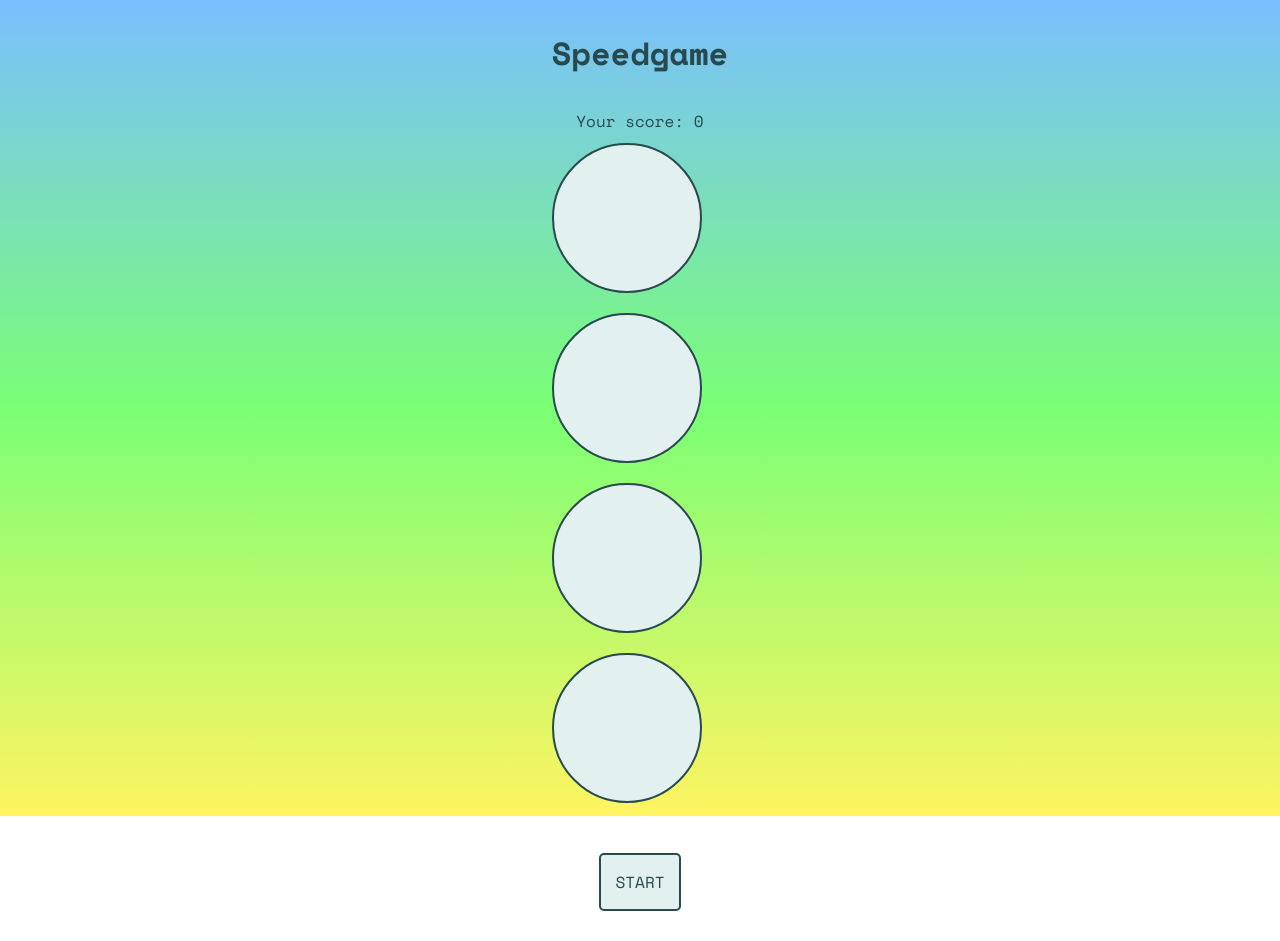
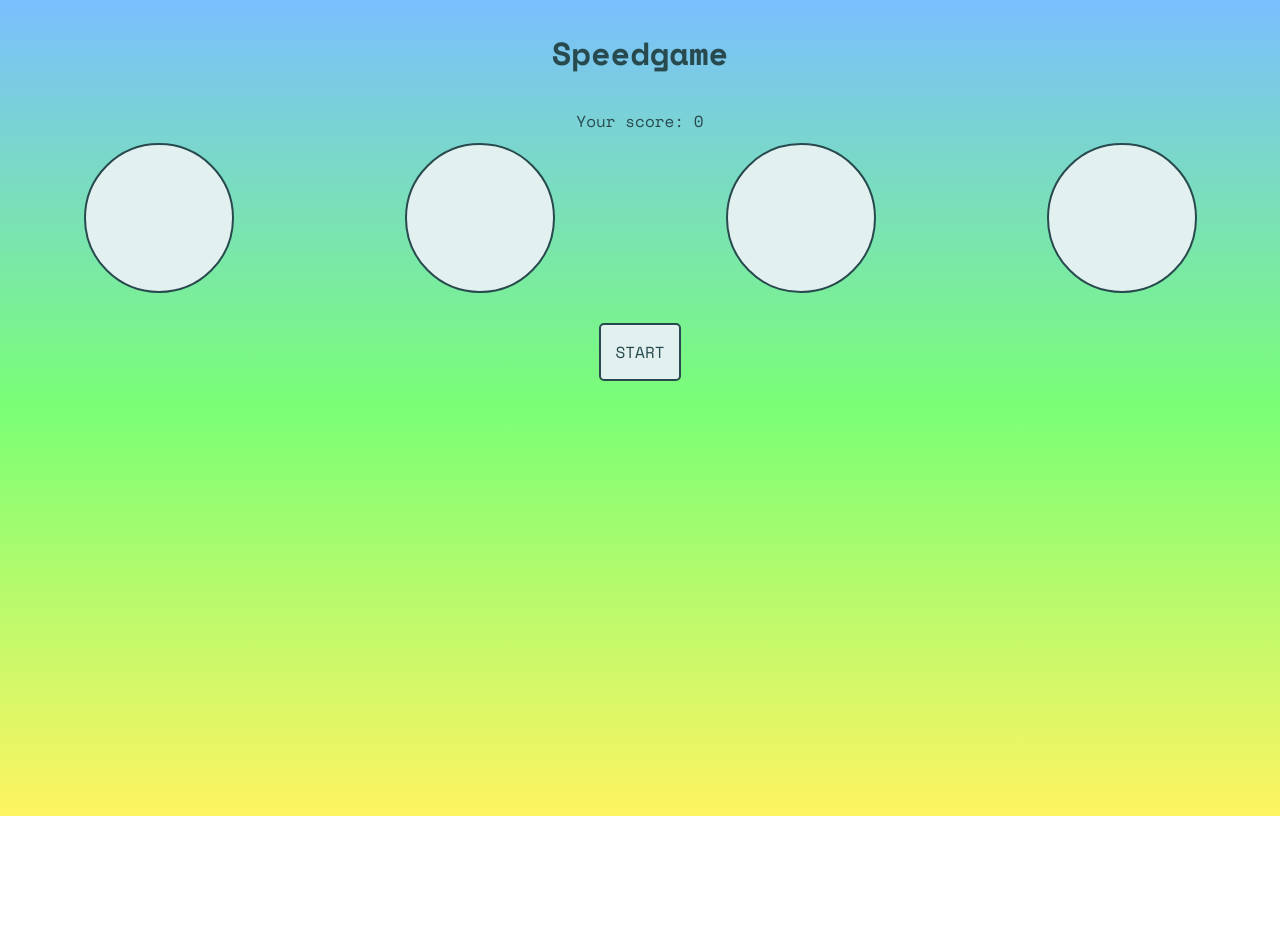
Before and after one commit to laurpe/speedgame-react, a React (Create React App) app: page / in a window 1280 px wide. Both pictures are taken after a click on the button "EASY". After the commit the page ends 816 px from the top, so only its background shows below. Built offline with nearby package versions, Linux system fonts and the light colour scheme.

Commit message:
circles as a grid

```diff
--- a/src/App.js
+++ b/src/App.js
@@ -18,7 +18,6 @@ class App extends Component {
         gameOn: false,
         difficultySet: false,
         difficulty: "",
-        //circles empty array in beginning, handleDifficulty sets circles for start
         circles: [],
         rounds: 0,
         pace: 1000,
@@ -135,17 +134,18 @@ class App extends Component {
 
     render() {
         return (
-            <div>
-                <header>
+            <>
+                <div className="container">
                     <h1>Speedgame</h1>
-                </header>
                     {!this.state.difficultySet && (
+                        <>
+                            <h3>Choose difficulty</h3>
                             <Difficulty handleClick={this.handleDifficulty} />
+                        </>
                     )}
+                </div>
                 {this.state.difficultySet && (
-                    <div>
-                        <div className="container">
-                            <main>
+                    <>
                         <Score score={this.state.score} />
                         <div className="circles">
                             {this.state.circles.map((circle, index) => {
@@ -175,8 +175,6 @@ class App extends Component {
                                 />
                             )}
                         </div>
-                            </main>
-                        </div>
                         {this.state.showPopup && (
                             <div>
                                 <Backdrop />
@@ -186,9 +184,9 @@ class App extends Component {
                                 />
                             </div>
                         )}
-                    </div>
+                    </>
                 )}
-            </div>
+            </>
         );
     }
 }
--- a/src/Components/Circle.jsx
+++ b/src/Components/Circle.jsx
@@ -2,7 +2,7 @@ import styles from "./Circle.module.css";
 
 const Circle = ({ circle, handleClickCircle, gameOn }) => {
     return (
-        <div className={styles.circleDiv}>
+        <div>
             {circle && (
                 <button
                     className={styles.circleActive}
--- a/src/Components/Circle.module.css
+++ b/src/Components/Circle.module.css
@@ -1,7 +1,3 @@
-.circleDiv {
-    display: grid;
-}
-
 .circle {
     border: 2px solid rgb(40, 74, 78);
     border-radius: 50%;
@@ -9,7 +5,6 @@
     height: 150px;
     background-color: rgb(226, 241, 239);
     cursor: pointer;
-    margin-bottom: 20px;
 }
 
 .circleActive {
--- a/src/index.css
+++ b/src/index.css
@@ -11,18 +11,24 @@ body {
     );
     background-repeat: no-repeat;
     height: 100vh;
-    display: flex;
-    justify-content: center;
 }
 
-/* .circles {
-    display: flex;
-    justify-content: space-around;
-} */
+.circles {
+    display: grid;
+    grid-template-columns: repeat(auto-fit, minmax(150px, 1fr));
+    gap: 20px;
+    place-items: center;
+}
 
-/* @media (max-width: 600px) {
+/* @media (max-width: 900px) {
     .circles {
-        flex-wrap: wrap;
+        grid-template-columns: repeat(3, 1fr);
+    }
+}
+
+@media (max-width: 600px) {
+    .circles {
+        grid-template-columns: repeat(2, 1fr);
     }
 } */
 
@@ -32,9 +38,8 @@ body {
     padding: 30px;
 }
 
-/* .container {
-    width: 100%;
+.container {
     display: flex;
     flex-direction: column;
     align-items: center;
-} */
+}
```
Lines whose indentation alone changed are shown as unchanged.
